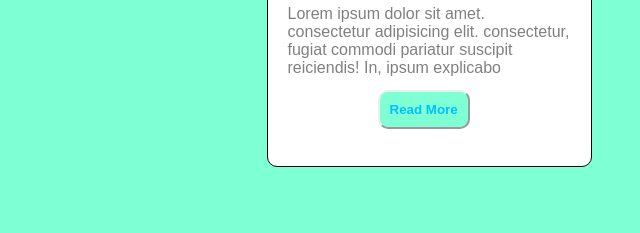
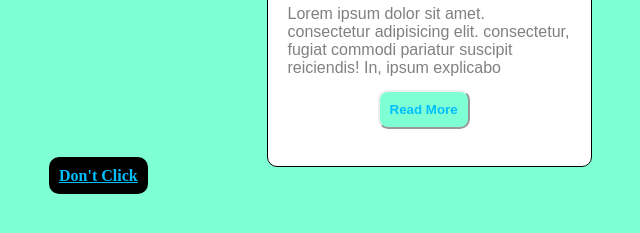
Before and after one commit to Luckyzen69/homework, a plain HTML site: page index.html in a window 1280 px wide. Shown: the part 413-646 px from the top of the page, without its empty margins (211-851 px from the left). Drawn offline with Linux system fonts and the light colour scheme.

Commit message:
1st commit

```diff
--- a/index.html
+++ b/index.html
@@ -21,9 +21,12 @@
             </ul>
         </div>
         <h1 class="read">Lago di Braies</h1>
+        <div class="butt">
         <p>Lorem ipsum dolor sit amet. consectetur adipisicing elit.  consectetur, fugiat commodi pariatur suscipit reiciendis! In, ipsum explicabo</p>
-        <button class="readme">read more</button>
+         <button target="_blank" class="readme">read more</button>
+        </div>
     </div>
+    <a href="https://www.youtube.com/watch?v=dQw4w9WgXcQ" target="_blank">don't click</a>
 </body>
 
 </html>
--- a/style.css
+++ b/style.css
@@ -91,6 +91,29 @@ p{
     box-shadow: none;
     margin-top: 0.rem;
 }
-.readme :hover{
-    color: rgb(61, 178, 199);
+.readme:hover{
+    color: blue;
+    background-color: chocolate;
 }
+a{
+    border-radius: 10px;
+    font-weight: bold;
+    box-sizing: border-box;
+    background-color:black;
+    margin-left: 100px;
+    padding: 10px;
+    justify-content: left;
+    color:deepskyblue;
+    margin-top: 3px;
+    text-transform: capitalize;
+    border-color: inherit;
+    box-shadow: none;
+    margin-top: 0.rem;
+}
+a:hover{
+    color: yellow;
+    background-color: red;
+}
+.button{
+    display: inline-block;
+}
```
